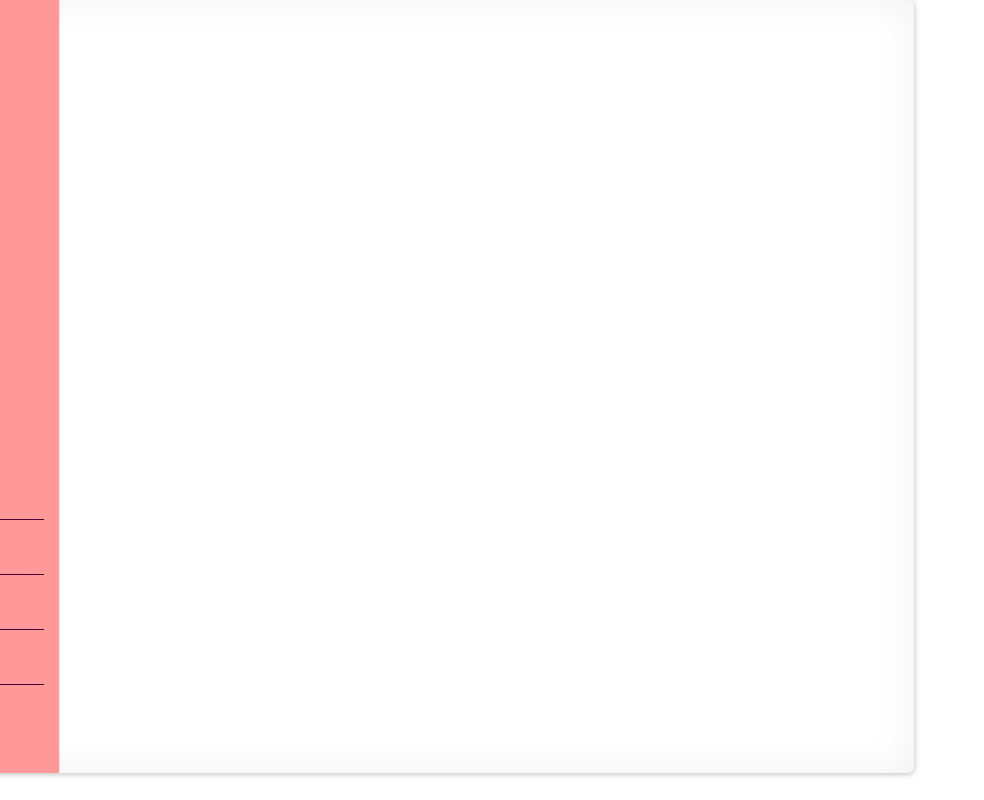
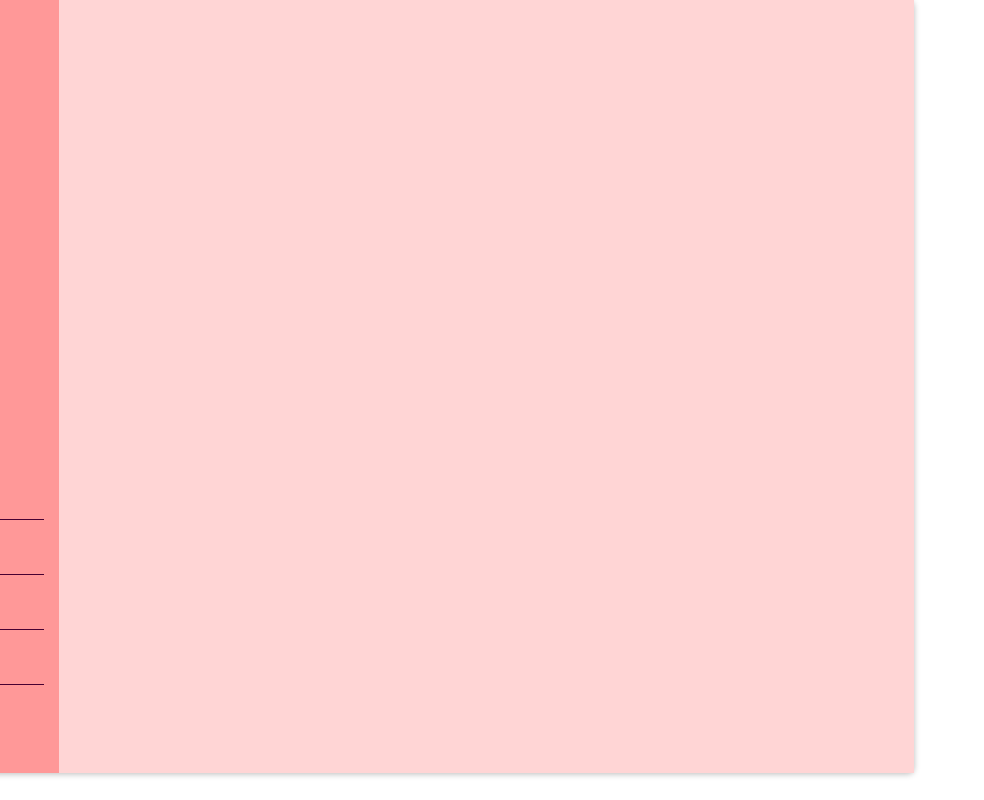
Before and after one commit to anna4j/Portfolio, a website with bundled scripts: page index.html in a window 1280 px wide. Shown: the full height of the page, 296-1280 px from the left. Built offline with nearby package versions, Linux system fonts and the light colour scheme.

Commit message:
content start

```diff
--- a/index.html
+++ b/index.html
@@ -105,6 +105,10 @@
               </ul>
             </div>
           </div>
+          <div
+            class="col-12 col-sm-12 col-md-7 col-lg-9 content about-me active"
+            style="background-color: #ffd5d5;"
+          ></div>
         </div>
       </div>
     </section>
--- a/scss/_global.scss
+++ b/scss/_global.scss
@@ -3,7 +3,7 @@ body {
   font-family: 'Open Sans, sans-serif';
 }
 body {
-  background: #ffeadb;
+  background: #fff1e9;
   overflow-x: hidden;
 
   /*@media (min-width: 768px) {
```
Also changed, not shown: css/root.css, css/root.min.css.
